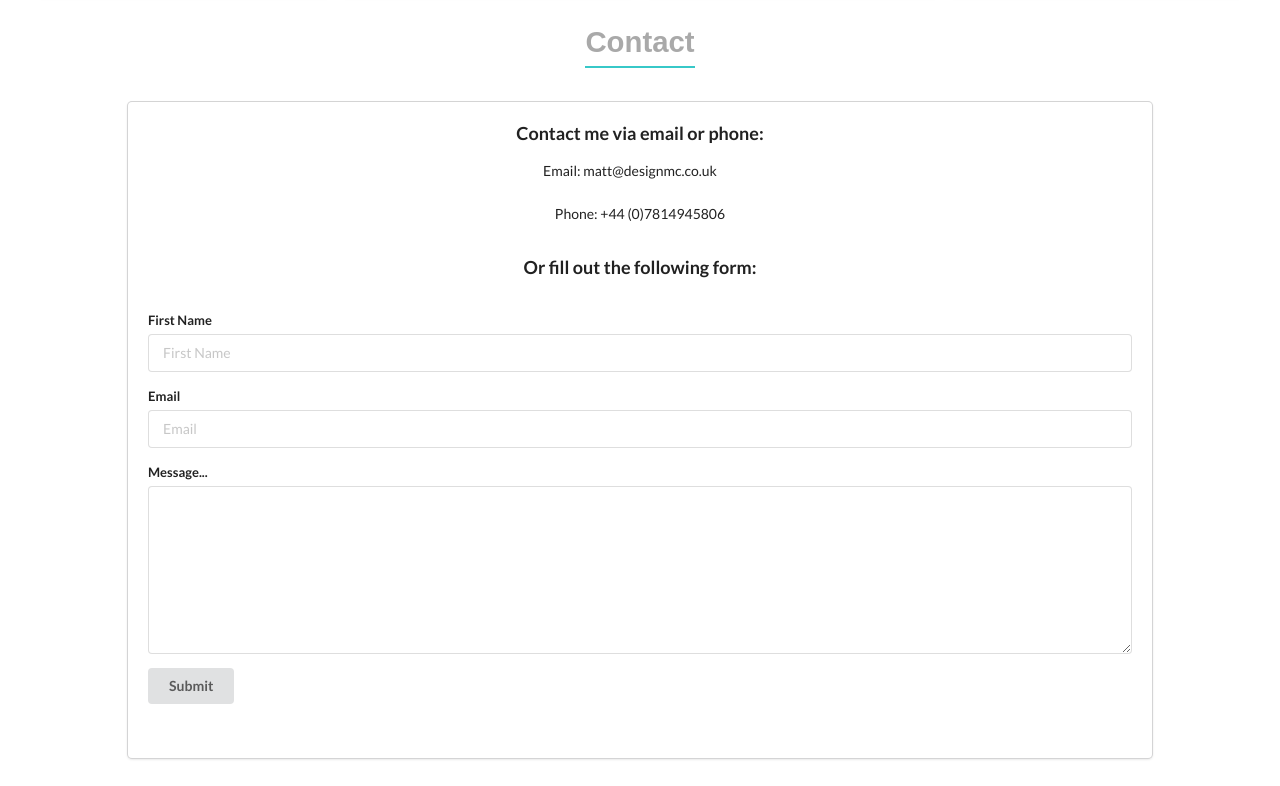
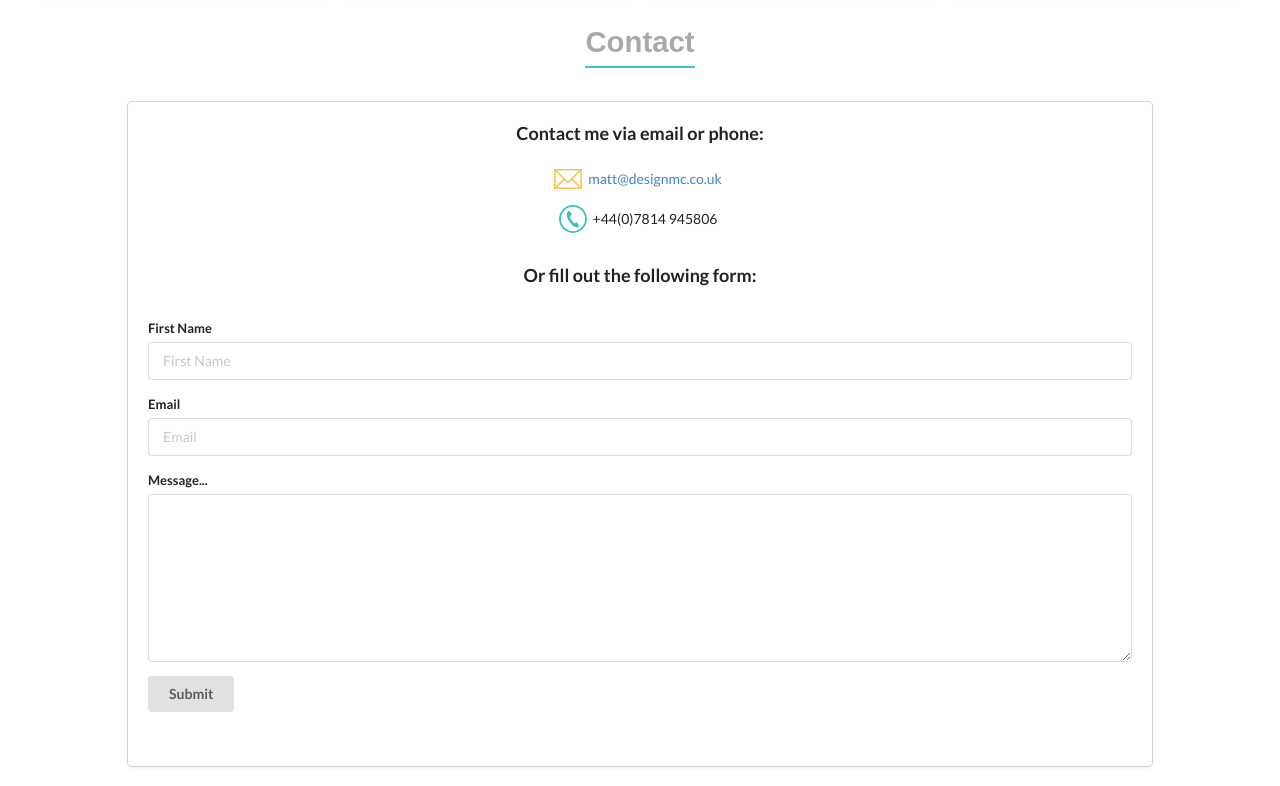
Before and after one commit to matthew-collins1991/portfolio, a plain HTML site: page index.html in a window 1280 px wide. Shown: the part 1236-2022 px from the top of the page. Drawn offline with nearby package versions, Linux system fonts and the light colour scheme.

Commit message:
added contact details with style

```diff
--- a/index.css
+++ b/index.css
@@ -78,10 +78,23 @@ body {
  margin-bottom: 20px;
 }
 
+
 .contact-details{
     display: block;
     text-align: center;
     padding-bottom: 30px;
+}
+
+.icon{
+    max-width: 40px;
+}
+
+li{
+    list-style: none;
+    display: flex;
+    align-items: center;
+    justify-content: center;
+    margin-left: -50px;
 }
 
 p[class='email']{
--- a/index.html
+++ b/index.html
@@ -105,8 +105,14 @@
             <div id="contact-form" >
             <div class="contact-details">
               <h3>Contact me via email or phone:</h3>
-              <p class='email'>Email: matt@designmc.co.uk</p>
-              <p class='phone'>Phone: +44 (0)7814945806</p>
+                <ul>
+                    <li>
+                        <img class="icon" src="public/img/email.svg" alt="email"><a id="mailLink" href="mailto:matt@designmc.co.uk">matt@designmc.co.uk</a>
+                    </li>
+                    <li >
+                        <img class="icon" src="public/img/phone.svg" alt="phone">+44(0)7814 945806
+                    </li>
+                </ul>
 
               <h3>Or fill out the following form:</h3>
             </div>
```
Also changed, not shown: public/img/email.svg (added), public/img/phone.svg (added).
